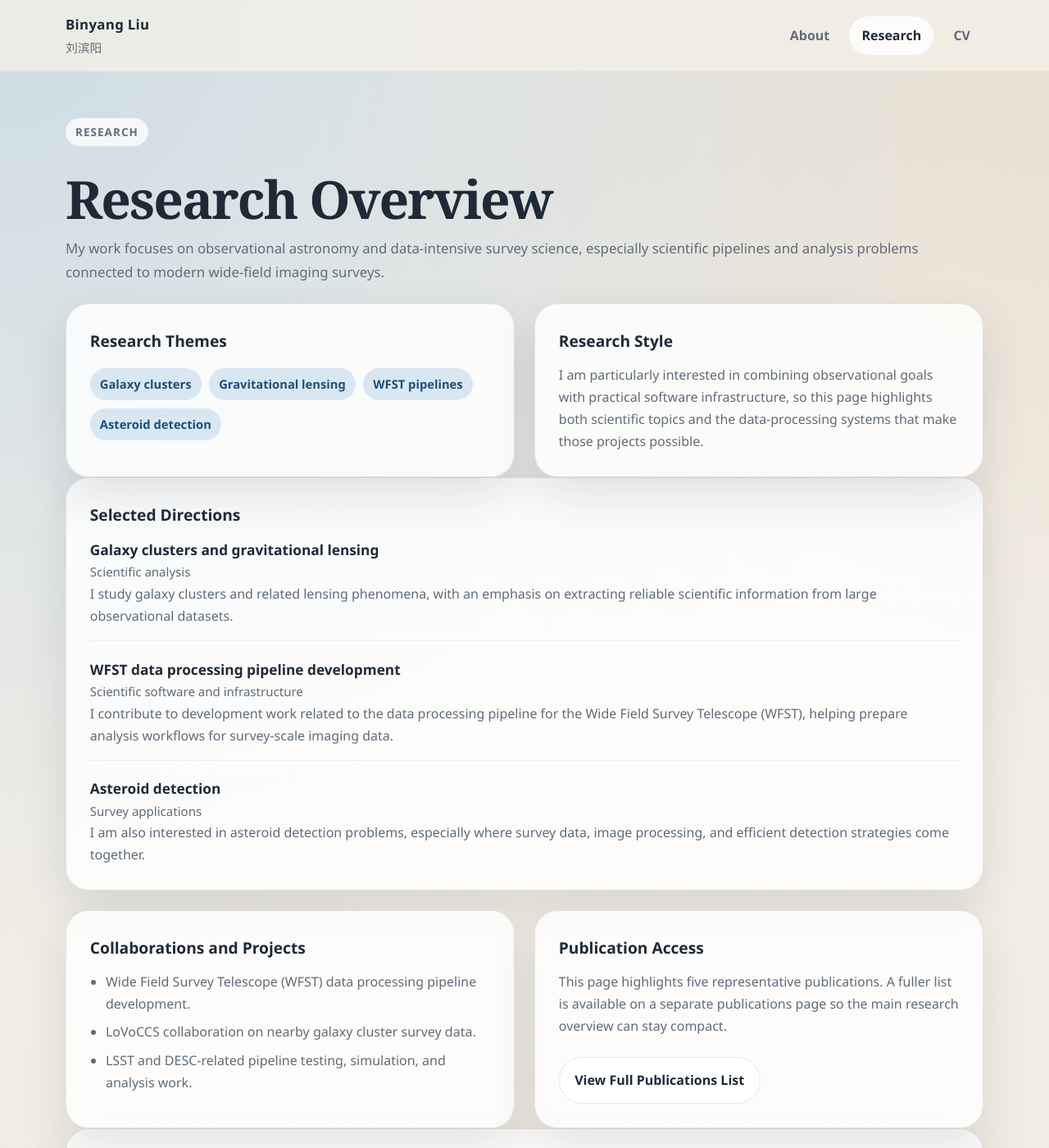
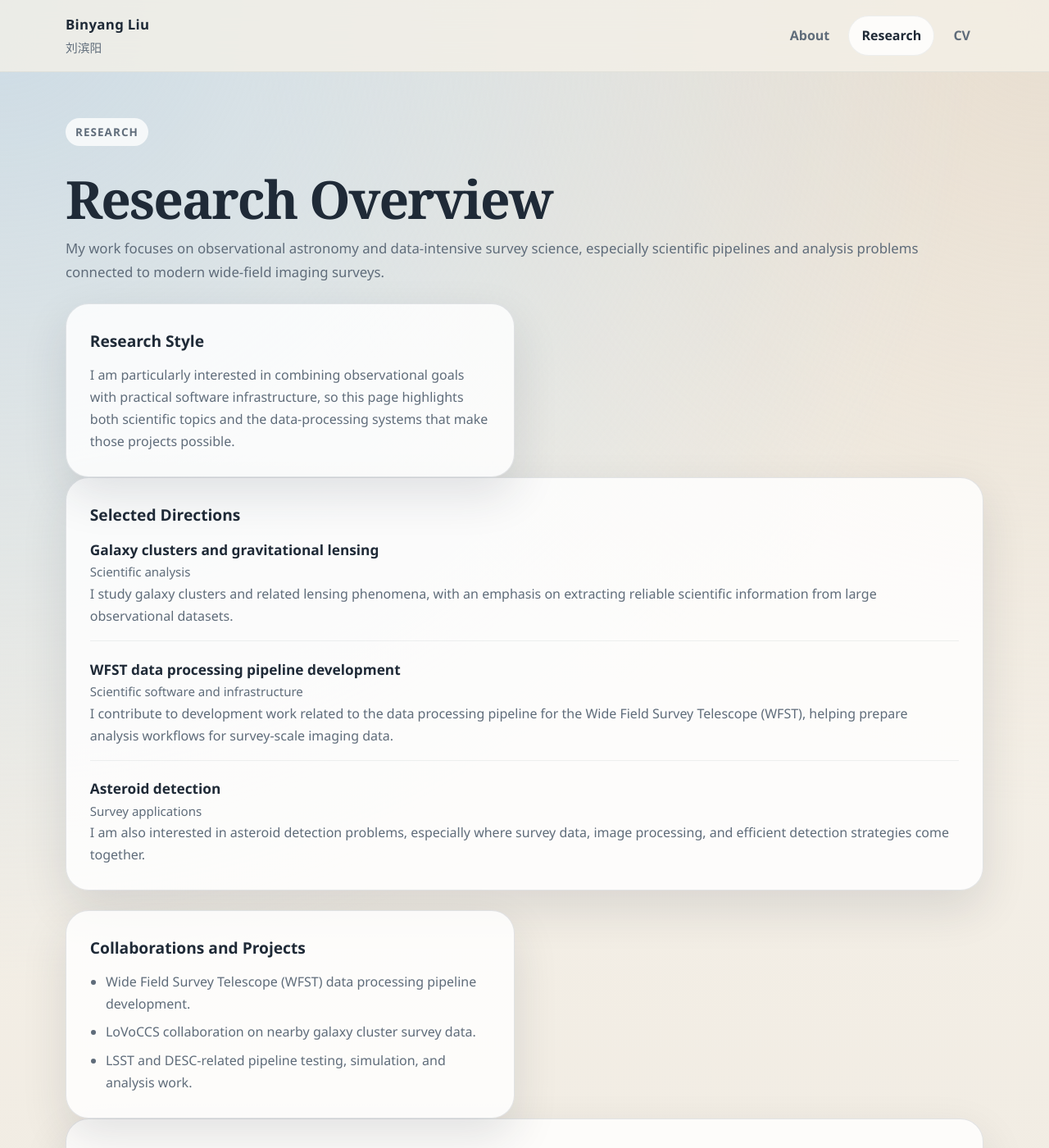
Before and after one commit to rbliu/rbliu.github.io, a Jekyll site: the page built from research.md, in a window 1280 px wide and 1400 px high. Shown: the whole window at 82% size. Built offline with Jekyll 4.4.1, drawn with Linux system fonts in a browser that asks for light colours; some of the changed text lies outside the part shown.

Commit message:
Simplify Research page layout

```diff
--- a/research.md
+++ b/research.md
@@ -17,16 +17,6 @@ permalink: /research/
 </section>
 
 <section class="grid">
-  <article class="section-card panel">
-    <h2 class="section-title">Research Themes</h2>
-    <div class="tag-list">
-      <span class="tag">Galaxy clusters</span>
-      <span class="tag">Gravitational lensing</span>
-      <span class="tag">WFST pipelines</span>
-      <span class="tag">Asteroid detection</span>
-    </div>
-  </article>
-
   <article class="section-card panel">
     <h2 class="section-title">Research Style</h2>
     <p>
@@ -78,20 +68,13 @@ permalink: /research/
     </ul>
   </article>
 
-  <article class="section-card panel">
-    <h2 class="section-title">Publication Access</h2>
-    <p>
-      This page highlights five representative publications. A fuller list is available
-      on a separate publications page so the main research overview can stay compact.
-    </p>
-    <div class="hero__actions">
-      <a class="button button--secondary" href="{{ '/publications/' | relative_url }}">View Full Publications List</a>
-    </div>
-  </article>
 </section>
 
 <section class="section-card panel">
   <h2 class="section-title">Selected Publications</h2>
+  <div class="hero__actions">
+    <a class="button button--secondary" href="{{ '/publications/' | relative_url }}">View Full Publication List</a>
+  </div>
   <div class="pub-list">
     <article class="pub-item">
       <h3>CFHT MegaCam Two Deep Fields Imaging Survey (2DFIS) I &amp; II</h3>
@@ -206,10 +189,3 @@ permalink: /research/
     </div>
   </article>
 </section>
-
-<section class="note-card panel">
-  <p>
-    This page now presents a tighter research overview with five selected papers. The
-    complete publication list is available separately so the main page stays readable.
-  </p>
-</section>
```
